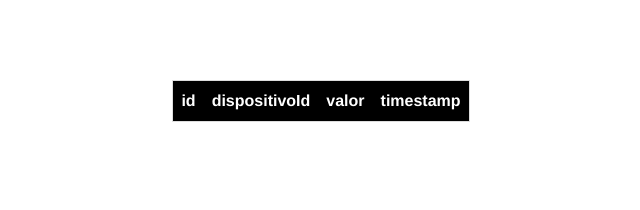
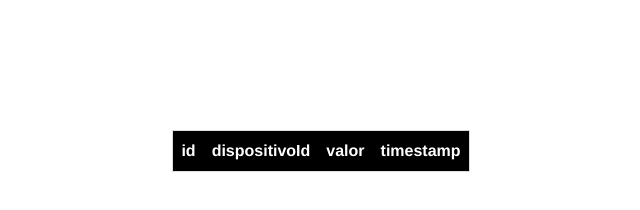
Before and after one commit to davidurban1/luisurban1.github.io, a plain HTML site: page historial.html in a window 1280 px wide. Shown: the whole page, without its empty margins (319-959 px from the left). Drawn offline with Linux system fonts and the light colour scheme; no server answers.

Commit message:
Update estilos.css

```diff
--- a/css/estilos.css
+++ b/css/estilos.css
@@ -43,7 +43,7 @@ body {
 	font-size: 1em;
 	line-height: 1.5em;
 
-	padding-top: 80px;
+	padding-top: 130px;
 }
 .contenido {
   display: inline-block;
@@ -51,7 +51,7 @@ body {
 }
 
 header {
-	padding-top: 75px;
+
   color: var(--colorPrimario);
   background-color:
     var(--colorPrimarioFondo);
```
